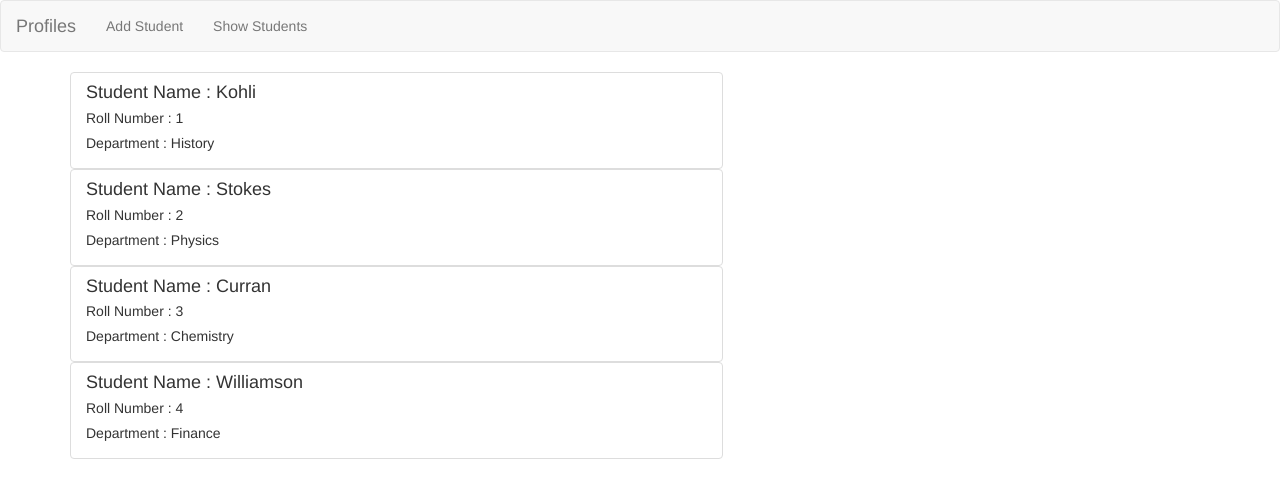
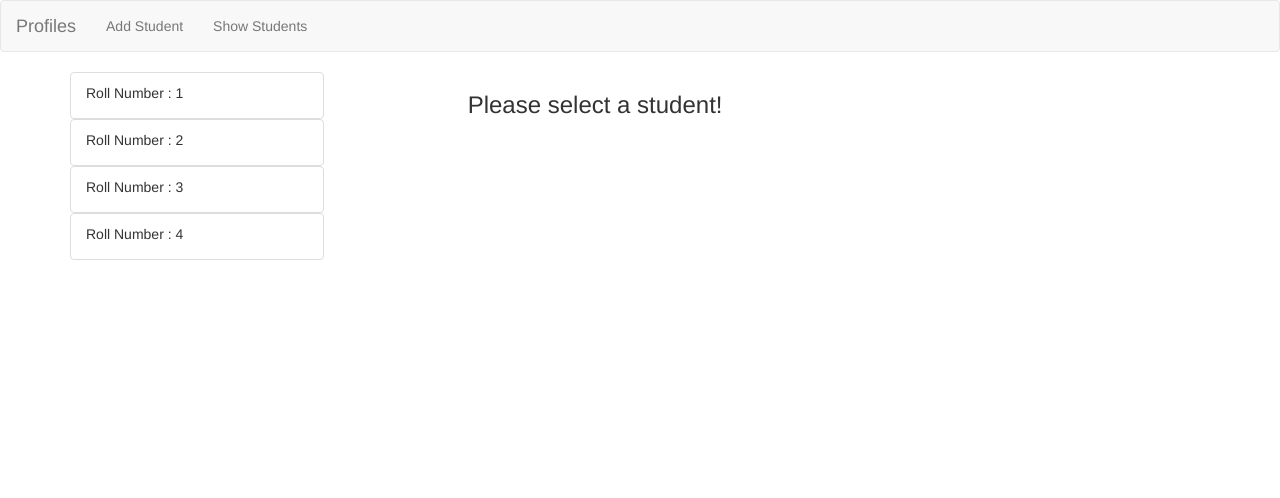
Before and after one commit to Abhinav7076/angular, an Angular app: page / in a window 1280 px wide. Shown: the top 498 px of the page. Built offline with nearby package versions, Linux system fonts and the light colour scheme.

Commit message:
show stduent details on clicking; End of Project

```diff
--- a/src/app/app.module.ts
+++ b/src/app/app.module.ts
@@ -7,6 +7,7 @@ import { HomeComponent } from './home/home.component';
 import { HeaderComponent } from './header/header.component';
 import { StudentProfileComponent } from './home/student-profile/student-profile.component';
 import { TakeInputComponent } from './home/take-input/take-input.component';
+import { StudentDetailComponent } from './home/student-detail/student-detail.component';
 
 @NgModule({
   declarations: [
@@ -14,7 +15,8 @@ import { TakeInputComponent } from './home/take-input/take-input.component';
     HomeComponent,
     HeaderComponent,
     StudentProfileComponent,
-    TakeInputComponent
+    TakeInputComponent,
+    StudentDetailComponent
   ],
   imports: [
     FormsModule,
--- a/src/app/home/home.component.html
+++ b/src/app/home/home.component.html
@@ -1,4 +1,14 @@
-<app-take-input (studentData)="onStudentAdded($event)" *ngIf="feature === 'add'"></app-take-input>
-<div *ngIf="feature === 'show'">
-<app-student-profile *ngFor="let profile of profiles" [profile]="profile" ></app-student-profile>
+<div class="row" *ngIf="feature === 'show'">
+    <div class="col-md-5">
+        <app-student-profile *ngFor="let profile of profiles" [profile]="profile" (student_data)="recieve($event)"></app-student-profile>
+    </div>
+    <div class="col-md-7">
+        <app-student-detail *ngIf="selected_profile else noStudent" [student_data]="selected_profile"></app-student-detail>
+        <ng-template #noStudent>
+            <h3 class="pull-right">Please select a student!</h3>
+        </ng-template>
+    </div>
 </div>
+<div *ngIf="feature === 'add'">
+    <app-take-input (studentData)="onStudentAdded($event)"></app-take-input>
+</div>
--- a/src/app/home/home.component.ts
+++ b/src/app/home/home.component.ts
@@ -15,11 +15,16 @@ export class HomeComponent implements OnInit {
     new profile('Williamson', '4', 'Finance'),
 
   ]
+  selected_profile: profile
 
   @Input() feature: string
 
   onStudentAdded(studentData: {name: string, rollno: string, department: string}){
     this.profiles.push({name: studentData.name, rollno: studentData.rollno, department: studentData.department})
+  }
+
+  recieve(student_data: profile){
+    this.selected_profile = student_data
   }
 
   constructor() { }
--- /dev/null
+++ b/src/app/home/student-detail/student-detail.component.html
@@ -0,0 +1,7 @@
+<div class="row">
+    <div class="pull-right">
+                <h4 class="list-group-item-heading">Student Name : {{student_data.name}}</h4>
+                <p class="list-group-item-heading">Roll Number : {{student_data.rollno}}</p>
+                <p class="list-group-item-heading">Department : {{student_data.department}}</p>
+    </div>
+</div>
--- /dev/null
+++ b/src/app/home/student-detail/student-detail.component.ts
@@ -0,0 +1,17 @@
+import { Component, Input, OnInit } from '@angular/core';
+import { profile } from '../profile.model';
+
+@Component({
+  selector: 'app-student-detail',
+  templateUrl: './student-detail.component.html',
+  styleUrls: ['./student-detail.component.css']
+})
+export class StudentDetailComponent implements OnInit {
+  @Input() student_data: profile
+
+  constructor() { }
+
+  ngOnInit(): void {
+  }
+
+}
--- a/src/app/home/student-profile/student-profile.component.html
+++ b/src/app/home/student-profile/student-profile.component.html
@@ -1,10 +1,8 @@
 <div class="row">
     <div class="col-xs-12">
-        <a href="#" class="list-group-item clearfix">
+        <a href="#" class="list-group-item clearfix" (click)="sendData(profile)">
             <div class="pull-left">
-                <h4 class="list-group-item-heading">Student Name : {{profile.name}}</h4>
                 <p class="list-group-item-heading">Roll Number : {{profile.rollno}}</p>
-                <p class="list-group-item-heading">Department : {{profile.department}}</p>
             </div>
         </a>
     </div>
--- a/src/app/home/student-profile/student-profile.component.ts
+++ b/src/app/home/student-profile/student-profile.component.ts
@@ -1,4 +1,4 @@
-import { Component, Input, OnInit } from '@angular/core';
+import { Component, EventEmitter, Input, OnInit, Output } from '@angular/core';
 import { profile } from '../profile.model';
 
 @Component({
@@ -9,10 +9,15 @@ import { profile } from '../profile.model';
 export class StudentProfileComponent implements OnInit {
 
   @Input() profile: {name: string, rollno: string, department: string}
+  @Output() student_data = new EventEmitter<profile>()
 
   constructor() { }
 
   ngOnInit(): void {
   }
 
+  sendData(profile: profile){
+    this.student_data.emit(profile)
+  }
+
 }
```
Also changed, not shown: src/app/home/student-detail/student-detail.component.css (added).
